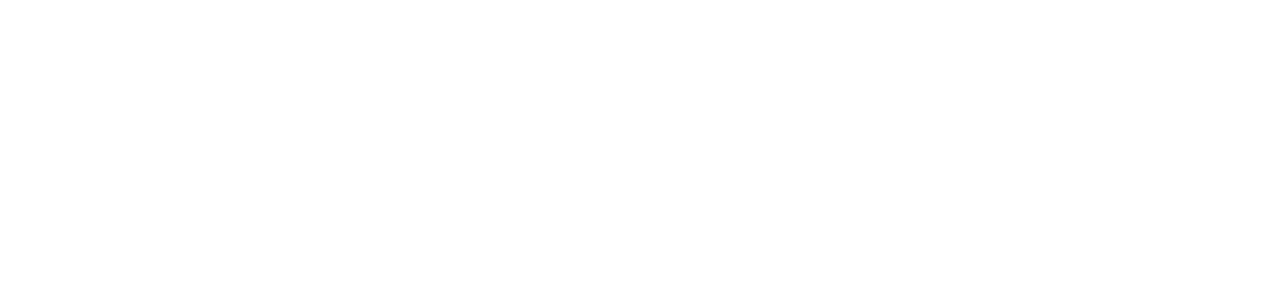
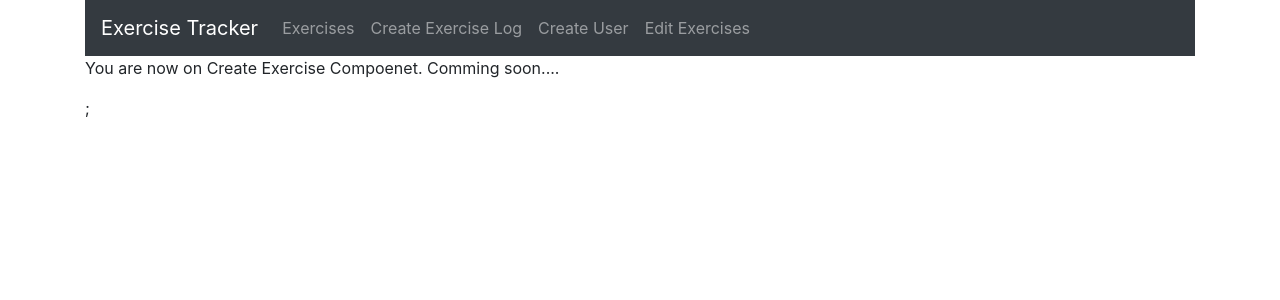
Before and after one commit to kevinamos/MERN_2, a React (Create React App) app in the folder mern_exercise_tracker/: page /create in a window 1280 px wide. Shown: the top 300 px of the page. Built offline with nearby package versions, Linux system fonts and the light colour scheme.

Commit message:
added react compoenents and some frontend functionalities

```diff
--- a/mern_exercise_tracker/src/App.js
+++ b/mern_exercise_tracker/src/App.js
@@ -3,24 +3,23 @@
 import "bootstrap/dist/css/bootstrap.min.css";
 import Navbar from "./components/navabar.component";
 import ExercisesList from "./components/exercises-list.component.js";
-/*import EditExercise from "./components/edit-exercise.component.js";
-import CreateExercise from "./components/create-exercise.component";
-import CreateUser from "./components/create-user.component.js";*/
+import EditExercise from "./components/edit-exercise.component.js";
+import CreateExercise from "./components/create-exercise.component.js";
+import CreateUser from "./components/create-user.component.js";
 //import './App.css';
 
 function App() {
   return (
     <Router>
       <div className="container">
-        <Route path="/" exact component={Navbar} />
+        <Navbar />
         <Route path="/" exact component={ExercisesList} />
+        <Route path="/edit/:id" exact component={EditExercise} />
+        <Route path="/create" exact component={CreateExercise} />
+        <Route path="/user" exact component={CreateUser} />
       </div>
     </Router>
   );
 }
 
 export default App;
-
-/**<Route path="/edit/:id" exact component={EditExercise} />
-        <Route path="/create" exact component={CreateExercise} />
-        <Route path="/user" exact component={CreateUser} /> --> */
--- a/mern_exercise_tracker/src/components/create-exercise.component.js
+++ b/mern_exercise_tracker/src/components/create-exercise.component.js
@@ -0,0 +1,10 @@
+import React, { Component } from "react";
+export default class CreateExercise extends Component {
+  render() {
+    return (
+      <div>
+        <p> You are now on Create Exercise Compoenet. Comming soon.... </p>;
+      </div>
+    );
+  }
+}
--- a/mern_exercise_tracker/src/components/create-user.component.js
+++ b/mern_exercise_tracker/src/components/create-user.component.js
@@ -0,0 +1,10 @@
+import React, { Component } from "react";
+export default class CreateUser extends Component {
+  render() {
+    return (
+      <div>
+        <p> You are now on Create User Compoenet. Comming soon.... </p>;
+      </div>
+    );
+  }
+}
--- a/mern_exercise_tracker/src/components/edit-exercise.component.js
+++ b/mern_exercise_tracker/src/components/edit-exercise.component.js
@@ -0,0 +1,10 @@
+import React, { Component } from "react";
+export default class EditExercise extends Component {
+  render() {
+    return (
+      <div>
+        <p> You are now on Edit Exercise Component. Comming soon.... </p>;
+      </div>
+    );
+  }
+}
--- a/mern_exercise_tracker/src/components/exercises-list.component.js
+++ b/mern_exercise_tracker/src/components/exercises-list.component.js
@@ -3,7 +3,7 @@
   render() {
     return (
       <div>
-        <p>Exercises Component coming soon.. </p>
+        <p>Exercises List Component coming soon.. </p>
       </div>
     );
   }
--- a/mern_exercise_tracker/src/components/navabar.component.js
+++ b/mern_exercise_tracker/src/components/navabar.component.js
@@ -5,7 +5,34 @@
   render() {
     return (
       <nav className="navbar navbar-dark bg-dark navbar-expand-lg">
-        <li>this is a nav bar</li>
+        <Link to="/" className="navbar-brand">
+          Exercise Tracker
+        </Link>
+        <div className="collapse navbar-collapse">
+          <ul className="navbar-nav  mr-auto">
+            <li className="navbar-item mr-auto">
+              <Link to="/" className="nav-link ">
+                Exercises
+              </Link>
+            </li>
+            <li className="navbar-item mr-auto">
+              <Link to="/create" className="nav-link">
+                {" "}
+                Create Exercise Log
+              </Link>
+            </li>
+            <li className="navbar-item mr-auto">
+              <Link to="/user" className="nav-link">
+                Create User
+              </Link>
+            </li>
+            <li className="navbar-item mr-auto">
+              <Link to="/edit" className="nav-link">
+                Edit Exercises
+              </Link>
+            </li>
+          </ul>
+        </div>
       </nav>
     );
   }
```
